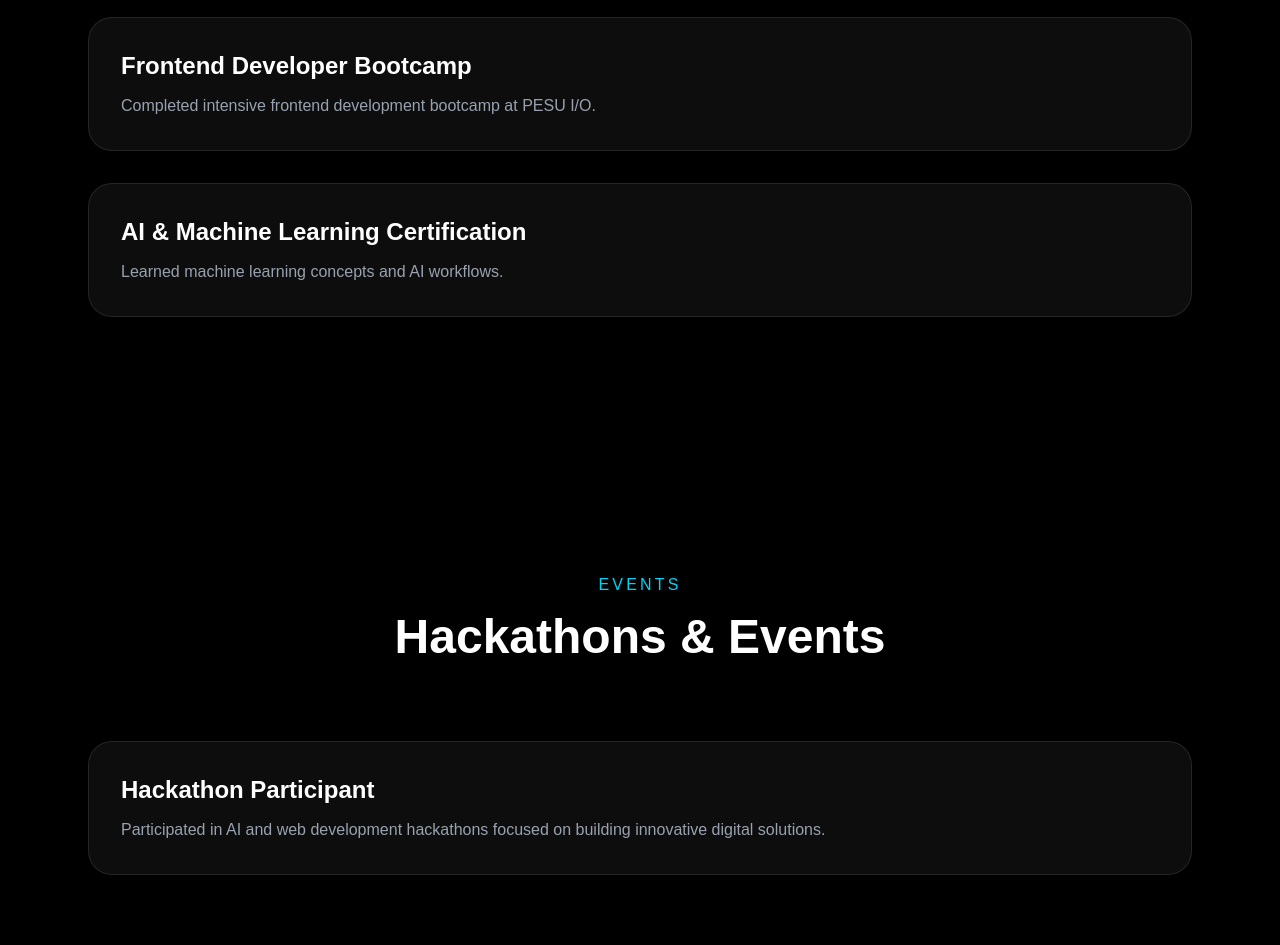
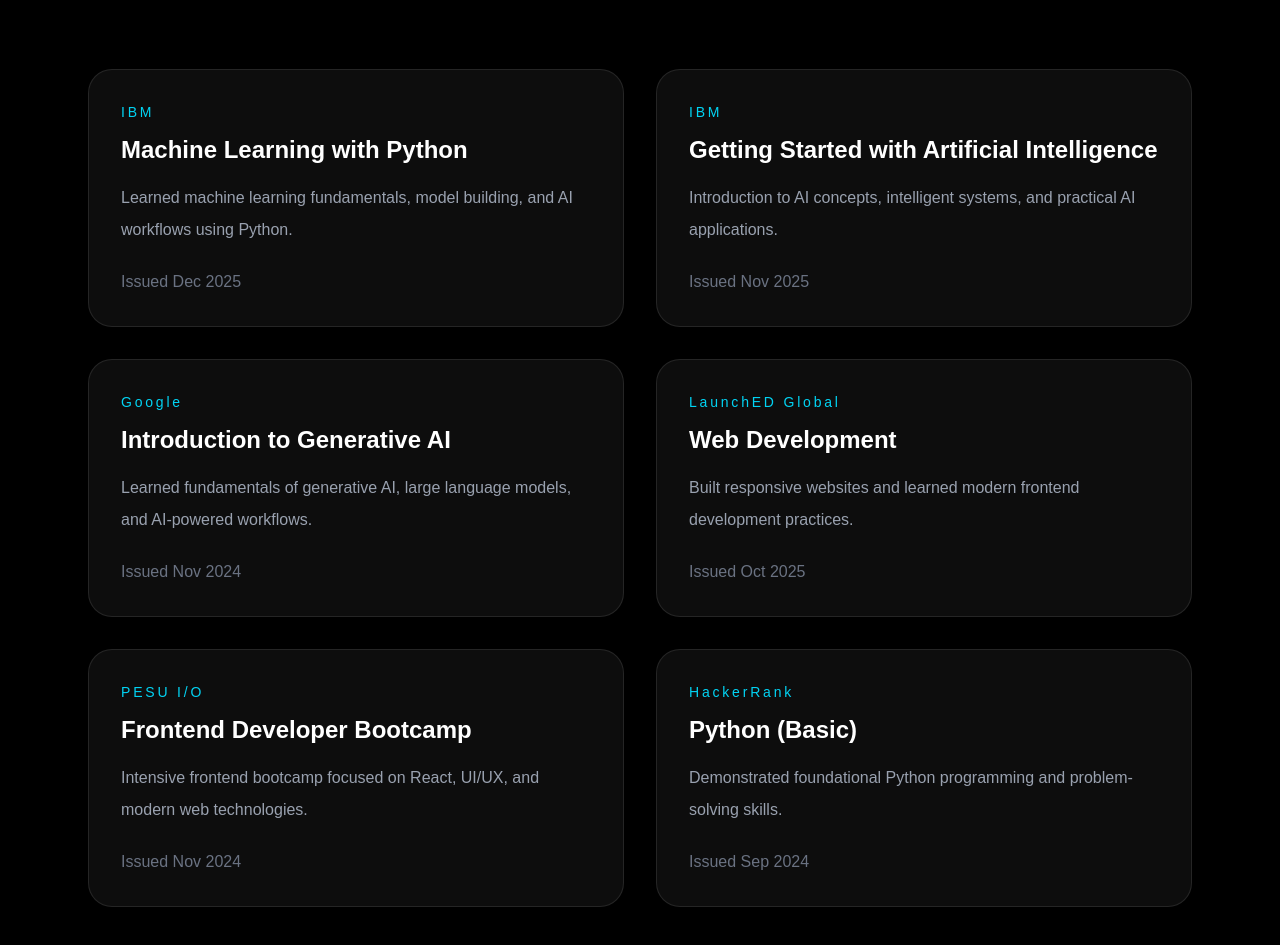
Before and after one commit to Akshayshetty742/portfolio, a Next.js app: page / in a window 1280 px wide. Shown: the part 3480-4425 px from the top of the page. Built offline with nearby package versions, Linux system fonts and the light colour scheme.

Commit message:
Updated certifications section

```diff
--- a/app/page.tsx
+++ b/app/page.tsx
@@ -392,7 +392,6 @@
         </div>
 
       </section>
-
       {/* Certificates */}
 <section
   id="certificates"
@@ -409,30 +408,142 @@
       Certifications & Achievements
     </h2>
 
-        </div>
-
-        <div className="space-y-8">
-
-          <div className="bg-white/5 border border-white/10 p-8 rounded-3xl">
-
-            <h3 className="text-2xl font-semibold">
-              Frontend Developer Bootcamp
-            </h3>
-
-            <p className="text-gray-400 mt-3">
-              Completed intensive frontend development bootcamp at PESU I/O.
+    <p className="text-gray-400 mt-6 text-lg">
+      Professional certifications and technical learning achievements.
     </p>
 
   </div>
 
-          <div className="bg-white/5 border border-white/10 p-8 rounded-3xl">
+  <div className="grid md:grid-cols-2 gap-8">
 
-            <h3 className="text-2xl font-semibold">
-              AI & Machine Learning Certification
+    {/* Certificate 1 */}
+    <div className="bg-white/5 border border-white/10 p-8 rounded-3xl hover:border-cyan-400 hover:-translate-y-2 transition duration-300">
+
+      <p className="text-cyan-400 text-sm tracking-[0.2em] mb-3">
+        IBM
+      </p>
+
+      <h3 className="text-2xl font-bold">
+        Machine Learning with Python
       </h3>
 
-            <p className="text-gray-400 mt-3">
-              Learned machine learning concepts and AI workflows.
+      <p className="text-gray-400 mt-4 leading-8">
+        Learned machine learning fundamentals, model building,
+        and AI workflows using Python.
+      </p>
+
+      <p className="text-gray-500 mt-6">
+        Issued Dec 2025
+      </p>
+
+    </div>
+
+    {/* Certificate 2 */}
+    <div className="bg-white/5 border border-white/10 p-8 rounded-3xl hover:border-cyan-400 hover:-translate-y-2 transition duration-300">
+
+      <p className="text-cyan-400 text-sm tracking-[0.2em] mb-3">
+        IBM
+      </p>
+
+      <h3 className="text-2xl font-bold">
+        Getting Started with Artificial Intelligence
+      </h3>
+
+      <p className="text-gray-400 mt-4 leading-8">
+        Introduction to AI concepts, intelligent systems,
+        and practical AI applications.
+      </p>
+
+      <p className="text-gray-500 mt-6">
+        Issued Nov 2025
+      </p>
+
+    </div>
+
+    {/* Certificate 3 */}
+    <div className="bg-white/5 border border-white/10 p-8 rounded-3xl hover:border-cyan-400 hover:-translate-y-2 transition duration-300">
+
+      <p className="text-cyan-400 text-sm tracking-[0.2em] mb-3">
+        Google
+      </p>
+
+      <h3 className="text-2xl font-bold">
+        Introduction to Generative AI
+      </h3>
+
+      <p className="text-gray-400 mt-4 leading-8">
+        Learned fundamentals of generative AI,
+        large language models, and AI-powered workflows.
+      </p>
+
+      <p className="text-gray-500 mt-6">
+        Issued Nov 2024
+      </p>
+
+    </div>
+
+    {/* Certificate 4 */}
+    <div className="bg-white/5 border border-white/10 p-8 rounded-3xl hover:border-cyan-400 hover:-translate-y-2 transition duration-300">
+
+      <p className="text-cyan-400 text-sm tracking-[0.2em] mb-3">
+        LaunchED Global
+      </p>
+
+      <h3 className="text-2xl font-bold">
+        Web Development
+      </h3>
+
+      <p className="text-gray-400 mt-4 leading-8">
+        Built responsive websites and learned modern
+        frontend development practices.
+      </p>
+
+      <p className="text-gray-500 mt-6">
+        Issued Oct 2025
+      </p>
+
+    </div>
+
+    {/* Certificate 5 */}
+    <div className="bg-white/5 border border-white/10 p-8 rounded-3xl hover:border-cyan-400 hover:-translate-y-2 transition duration-300">
+
+      <p className="text-cyan-400 text-sm tracking-[0.2em] mb-3">
+        PESU I/O
+      </p>
+
+      <h3 className="text-2xl font-bold">
+        Frontend Developer Bootcamp
+      </h3>
+
+      <p className="text-gray-400 mt-4 leading-8">
+        Intensive frontend bootcamp focused on React,
+        UI/UX, and modern web technologies.
+      </p>
+
+      <p className="text-gray-500 mt-6">
+        Issued Nov 2024
+      </p>
+
+    </div>
+
+    {/* Certificate 6 */}
+    <div className="bg-white/5 border border-white/10 p-8 rounded-3xl hover:border-cyan-400 hover:-translate-y-2 transition duration-300">
+
+      <p className="text-cyan-400 text-sm tracking-[0.2em] mb-3">
+        HackerRank
+      </p>
+
+      <h3 className="text-2xl font-bold">
+        Python (Basic)
+      </h3>
+
+      <p className="text-gray-400 mt-4 leading-8">
+        Demonstrated foundational Python programming
+        and problem-solving skills.
+      </p>
+
+      <p className="text-gray-500 mt-6">
+        Issued Sep 2024
       </p>
 
     </div>
@@ -440,7 +551,6 @@
   </div>
 
 </section>
-
       {/* Events */}
       <section
         id="events"
```
Lines whose indentation alone changed are shown as unchanged.
